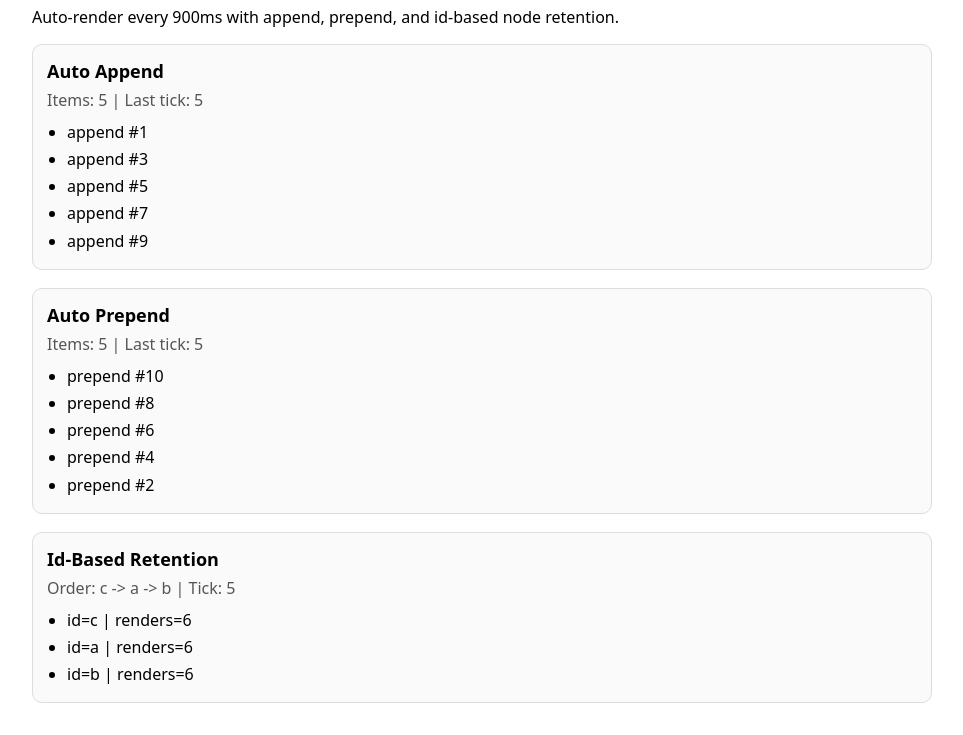
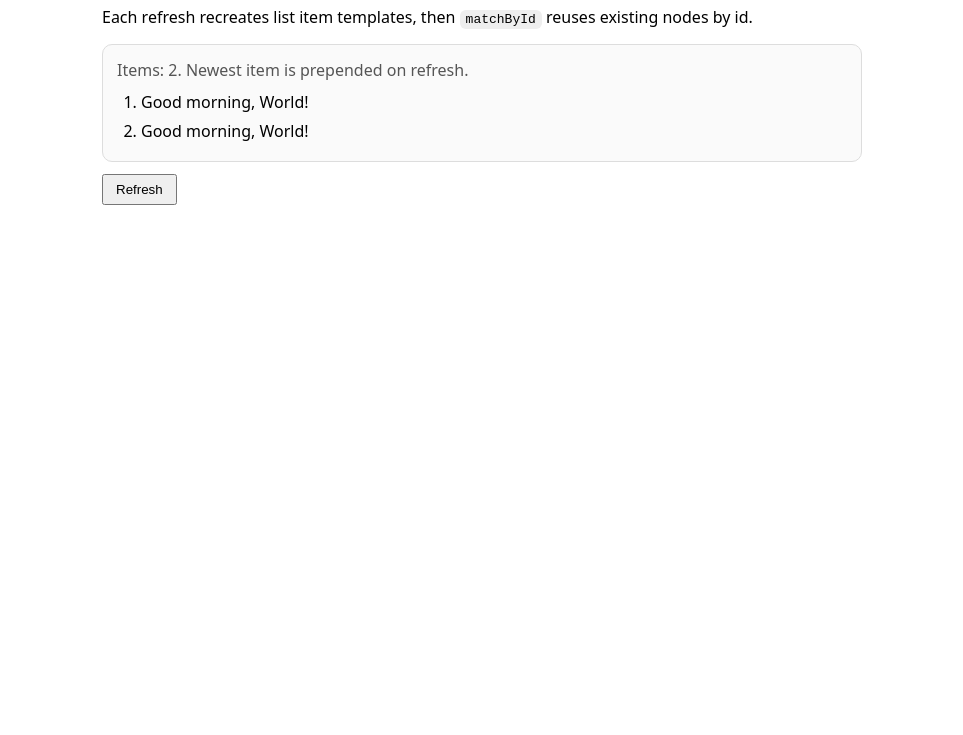
Before and after one commit to dimaspandu/dompp, a plain HTML site: page examples/reconcile-match-by-id-ordered-list/index.html in a window 1280 px wide. Shown: the part 112-847 px from the top of the page, without its empty margins (158-1121 px from the left). After the commit the page ends 800 px from the top, so only its background shows below. Drawn offline with Linux system fonts and the light colour scheme.

Commit message:
feat(examples): replace list patterns with matchById ordered list

```diff
--- a/examples/reconcile-list-patterns/counter.js
+++ /dev/null
@@ -1,119 +0,0 @@
-/**
- * DOM++ Reconcile List Patterns
- *
- * Demonstrates three repeated render strategies:
- * 1) Auto append
- * 2) Auto prepend
- * 3) Id-based retained nodes without key
- */
-
-import "../../src/index.js";
-import { installDomppReconcile } from "../../src/addons/reconcile.addon.js";
-
-installDomppReconcile({ overrideSetters: true });
-
-const app = document.getElementById("app");
-
-const appendPanel = document.createElement("section").setAttributes({ class: "panel" });
-const prependPanel = document.createElement("section").setAttributes({ class: "panel" });
-const idPanel = document.createElement("section").setAttributes({ class: "panel" });
-
-const appendInfo = document.createElement("div").setAttributes({ class: "meta" });
-const prependInfo = document.createElement("div").setAttributes({ class: "meta" });
-const idInfo = document.createElement("div").setAttributes({ class: "meta" });
-
-const appendList = document.createElement("ul");
-const prependList = document.createElement("ul");
-const idList = document.createElement("ul");
-
-appendPanel.setChildren(
-  document.createElement("h2").setText("Auto Append"),
-  appendInfo,
-  appendList
-);
-
-prependPanel.setChildren(
-  document.createElement("h2").setText("Auto Prepend"),
-  prependInfo,
-  prependList
-);
-
-idPanel.setChildren(
-  document.createElement("h2").setText("Id-Based Retention"),
-  idInfo,
-  idList
-);
-
-app.setChildren(appendPanel, prependPanel, idPanel);
-
-let tick = 0;
-let sequence = 0;
-
-const appendNodes = [];
-const prependNodes = [];
-
-const idOrder = ["a", "b", "c"];
-const idNodeMap = new Map();
-const idRenderCount = new Map();
-
-const createListItem = (label, id = null) => {
-  const li = document.createElement("li");
-  if (id) {
-    li.setAttributes({ id });
-  }
-  li.setText(label);
-  return li;
-};
-
-const getOrCreateIdNode = (id) => {
-  if (!idNodeMap.has(id)) {
-    idNodeMap.set(id, createListItem("", `item-${id}`));
-    idRenderCount.set(id, 0);
-  }
-  return idNodeMap.get(id);
-};
-
-const render = () => {
-  appendInfo.setText(`Items: ${appendNodes.length} | Last tick: ${tick}`);
-  prependInfo.setText(`Items: ${prependNodes.length} | Last tick: ${tick}`);
-  idInfo.setText(`Order: ${idOrder.join(" -> ")} | Tick: ${tick}`);
-
-  appendList.setChildren(...appendNodes);
-  prependList.setChildren(...prependNodes);
-
-  const idNodes = idOrder.map((id) => {
-    const node = getOrCreateIdNode(id);
-    const nextCount = (idRenderCount.get(id) || 0) + 1;
-    idRenderCount.set(id, nextCount);
-    node.setText(`id=${id} | renders=${nextCount}`);
-    return node;
-  });
-
-  // Render order changes, but each node identity is retained by unique id.
-  idList.setChildren(...idNodes);
-};
-
-const nextFrame = () => {
-  tick += 1;
-  sequence += 1;
-
-  appendNodes.push(createListItem(`append #${sequence}`));
-
-  sequence += 1;
-  prependNodes.unshift(createListItem(`prepend #${sequence}`));
-
-  // Rotate order to show stable node retention by id across renders.
-  idOrder.push(idOrder.shift());
-
-  if (appendNodes.length > 8) {
-    appendNodes.shift();
-  }
-  if (prependNodes.length > 8) {
-    prependNodes.pop();
-  }
-
-  render();
-};
-
-render();
-setInterval(nextFrame, 900);
--- /dev/null
+++ b/examples/reconcile-match-by-id-ordered-list/counter.js
@@ -0,0 +1,82 @@
+/**
+ * DOM++ Reconcile Match By Id Ordered List
+ *
+ * This example recreates <li> template nodes on each refresh.
+ * The list uses matchById to retain existing DOM nodes by id.
+ */
+
+import "../../src/index.js";
+import { installDomppReconcile } from "../../src/addons/reconcile.addon.js";
+import { installDomppStateful } from "../../src/reactive/stateful.js";
+
+installDomppReconcile({ overrideSetters: true });
+installDomppStateful();
+
+const greetingByHour = (date = new Date()) => {
+  const hour = date.getHours();
+
+  if (hour < 10) return "Good morning";
+  if (hour < 15) return "Good day";
+  if (hour < 18) return "Good afternoon";
+  return "Good evening";
+};
+
+const createItem = () => ({
+  id: `item-${Date.now()}-${Math.random().toString(36).slice(2, 8)}`,
+  message: `${greetingByHour()}, World!`
+});
+
+const handleRefresh = ({ state }) => {
+  const nextItems = state.items.map((item) => ({
+    ...item,
+    message: item.message.replace(" (UPDATED!)", "")
+  }));
+
+  nextItems.unshift(createItem());
+
+  // Topmost even list position is #2 (0-based index: 1).
+  if (nextItems.length > 5 && nextItems[1]) {
+    nextItems[1].message = `${nextItems[1].message} (UPDATED!)`;
+  }
+
+  state.items = nextItems;
+};
+
+const app = document.getElementById("app");
+
+const timeline = document.createElement("section")
+  .setAttributes({ class: "timeline" })
+  .setState({
+    items: []
+  });
+
+const meta = document.createElement("p")
+  .setAttributes({ class: "meta" });
+const orderedList = document.createElement("ol")
+  .setAttributes({ class: "timeline__list" });
+
+timeline.setChildren(({ state: { items } }) => {
+  const templates = items.map((item) =>
+    document.createElement("li")
+      .setAttributes({
+        id: item.id,
+        class: "timeline__row"
+      })
+      .setChildren(item.message)
+  );
+
+  orderedList.setChildren(...templates, { matchById: true });
+  meta.setText(`Items: ${items.length}. Newest item is prepended on refresh.`);
+
+  return [meta, orderedList];
+});
+
+const refreshButton = document.createElement("button")
+  .setAttributes({ type: "button" })
+  .setChildren("Refresh")
+  .setEvents({ click: () => timeline.setState(handleRefresh) });
+
+app.setChildren(timeline, refreshButton);
+
+timeline.setState(handleRefresh);
+timeline.setState(handleRefresh);
--- a/examples/reconcile-list-patterns/index.html
+++ b/examples/reconcile-match-by-id-ordered-list/index.html
@@ -2,55 +2,59 @@
 <html lang="en">
 <head>
   <meta charset="UTF-8" />
-  <title>DOM++ Reconcile List Patterns</title>
+  <title>DOM++ Reconcile Match By Id Ordered List</title>
 
   <style>
     body {
       font-family: system-ui;
       padding: 32px;
-      max-width: 900px;
+      max-width: 760px;
       margin: 0 auto;
     }
 
     #app {
       display: grid;
-      gap: 18px;
+      gap: 12px;
     }
 
-    .panel {
+    .timeline {
       border: 1px solid #ddd;
       border-radius: 10px;
       padding: 14px;
       background: #fafafa;
     }
 
-    .panel h2 {
-      margin: 0 0 6px;
-      font-size: 18px;
+    .meta {
+      margin: 0 0 8px;
+      color: #555;
     }
 
-    .meta {
-      color: #555;
-      margin-bottom: 8px;
+    .timeline__list {
+      margin: 0;
+      padding-left: 24px;
+      line-height: 1.7;
     }
 
-    ul {
-      margin: 0;
-      padding-left: 20px;
-      line-height: 1.7;
+    .timeline__row {
+      margin-bottom: 2px;
+    }
+
+    button {
+      width: fit-content;
+      padding: 6px 12px;
     }
 
     code {
       background: #eee;
+      border-radius: 6px;
       padding: 2px 6px;
-      border-radius: 6px;
     }
   </style>
 </head>
 <body>
 
-<h1>DOM++ Reconcile: List Patterns</h1>
-<p>Auto-render every 900ms with append, prepend, and id-based node retention.</p>
+<h1>DOM++ Reconcile: matchById Ordered List</h1>
+<p>Each refresh recreates list item templates, then <code>matchById</code> reuses existing nodes by id.</p>
 
 <div id="app"></div>
 
```
Also changed, not shown: examples/reconcile-match-by-id/counter.js (+38 -54 lines), examples/reconcile-stateful-counter/counter.js (+41 -32 lines), ideation.js (+97 -49 lines), CHANGELOG.md, README.md, examples/reconcile-list-patterns/README.md (deleted), examples/reconcile-match-by-id-ordered-list/README.md (added), examples/reconcile-match-by-id/README.md, examples/reconcile-stateful-counter/README.md.
